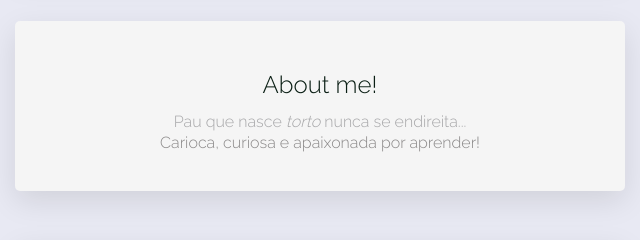
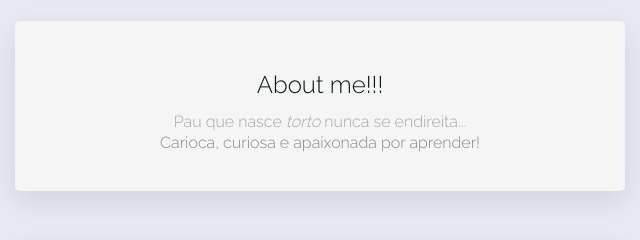
Before and after one commit to duda-prc/profile, a plain HTML site: page index.html in a window 1280 px wide. Shown: the part 471-711 px from the top of the page, 320-960 px from the left. Drawn offline with Linux system fonts and the light colour scheme.

Commit message:
make my profile prettier

```diff
--- a/index.html
+++ b/index.html
@@ -19,7 +19,7 @@
   </div>
 
   <div class="card center">
-    <h2>About me!</h2>
+    <h2>About me!!!</h2>
     <p id="quote">Pau que nasce <em>torto</em> nunca se endireita...</p>
     <p>Carioca, curiosa e apaixonada por aprender!</p>
 
```
